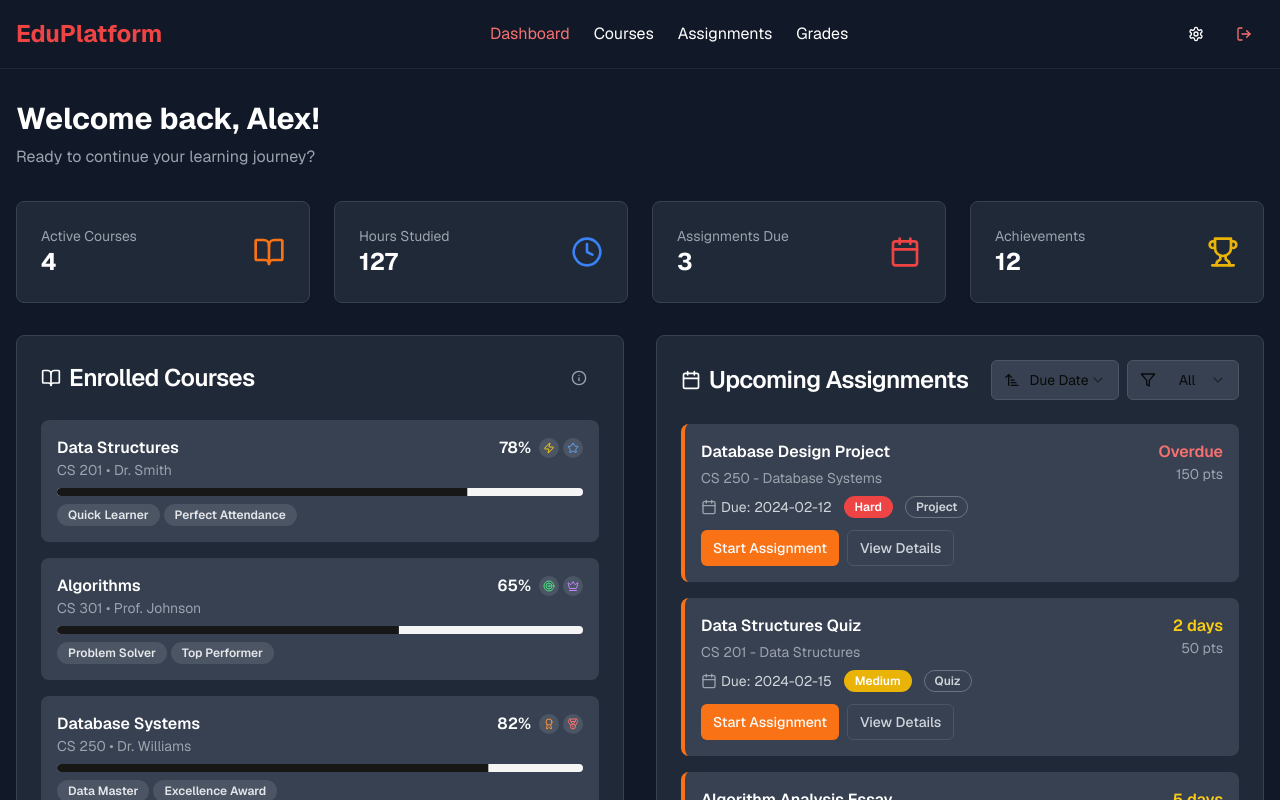
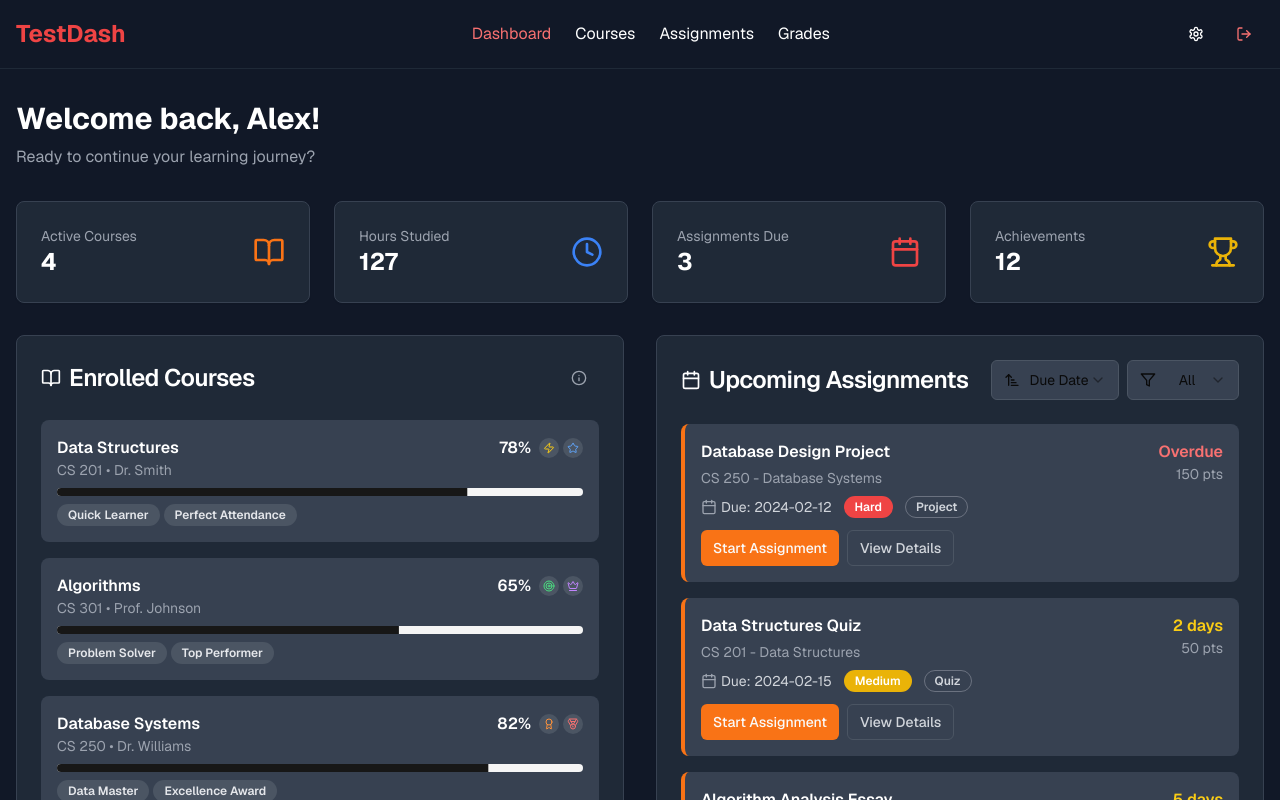
Before and after one commit to Satoshiish/testdash, a Next.js app: page /student/dashboard in a window 1280 px wide. Shown: the top 800 px of the page. Built offline with nearby package versions, Linux system fonts and the light colour scheme.

Commit message:
testdash

```diff
--- a/app/student/dashboard/page.tsx
+++ b/app/student/dashboard/page.tsx
@@ -246,7 +246,7 @@ export default function StudentDashboard() {
         {/* Header */}
         <header className="border-b border-gray-800">
           <div className="container mx-auto px-4 py-4 flex justify-between items-center">
-            <div className="text-2xl font-bold text-red-500">EduPlatform</div>
+            <div className="text-2xl font-bold text-red-500">TestDash</div>
             <nav className="hidden md:flex space-x-6">
               <Link href="/student/dashboard" className="text-red-400">
                 Dashboard
```
